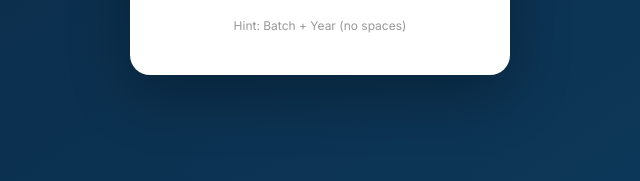
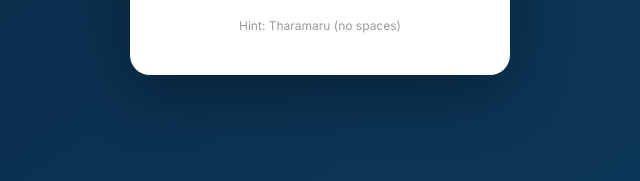
Before and after one commit to ragsarma0408/ps1996-reunion, a plain HTML site: page index.html in a window 1280 px wide. Shown: the part 578-759 px from the top of the page, 320-960 px from the left. Drawn offline with nearby package versions, Linux system fonts and the light colour scheme.

Commit message:
Update index.html

```diff
--- a/index.html
+++ b/index.html
@@ -22,7 +22,7 @@
         <button type="submit">Enter</button>
       </form>
       <p id="password-error" class="error hidden">Incorrect password. Please try again.</p>
-      <p class="note">Hint: Batch + Year (no spaces)</p>
+      <p class="note">Hint: Tharamaru (no spaces)</p>
     </div>
   </div>
 
```
